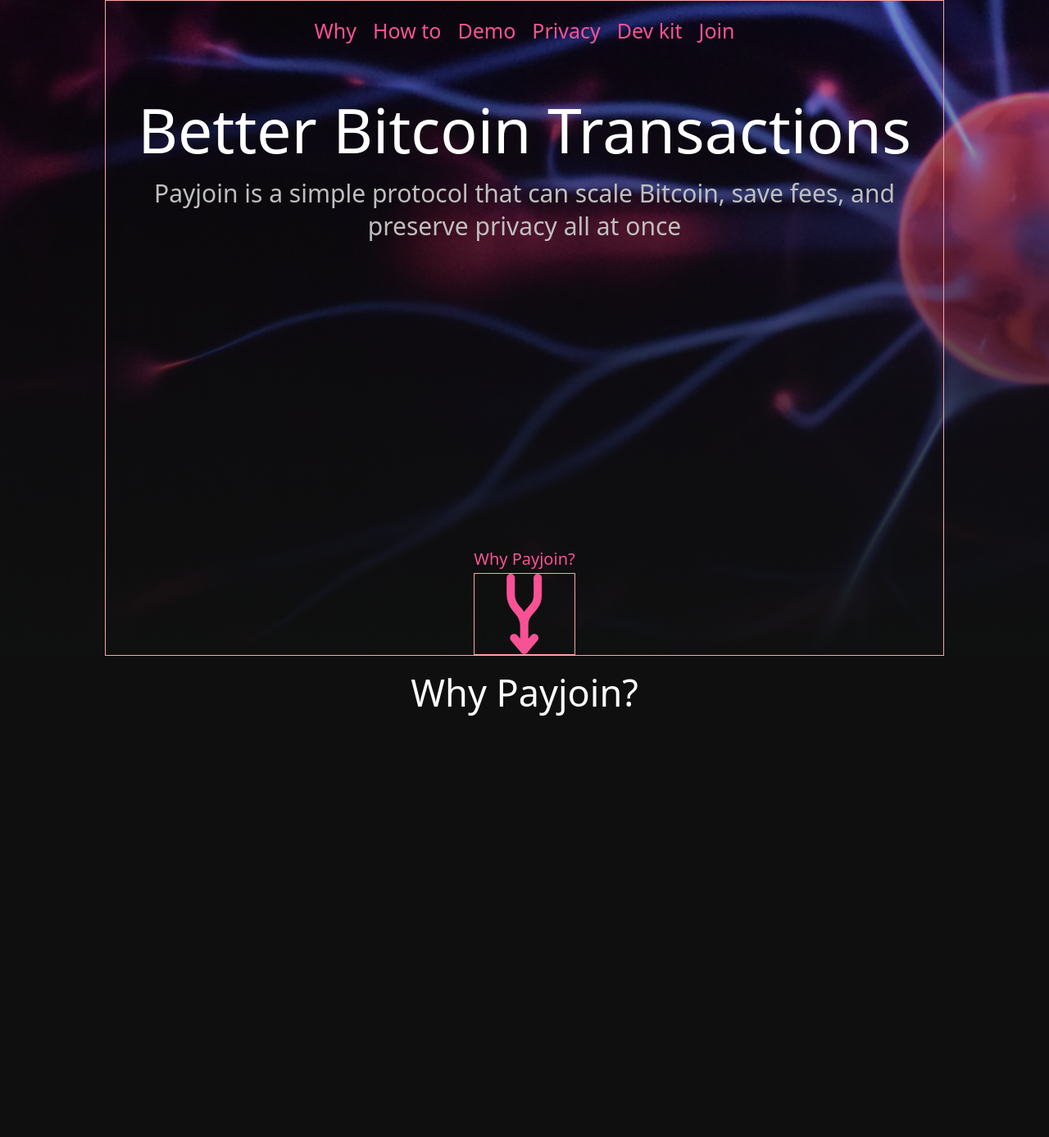
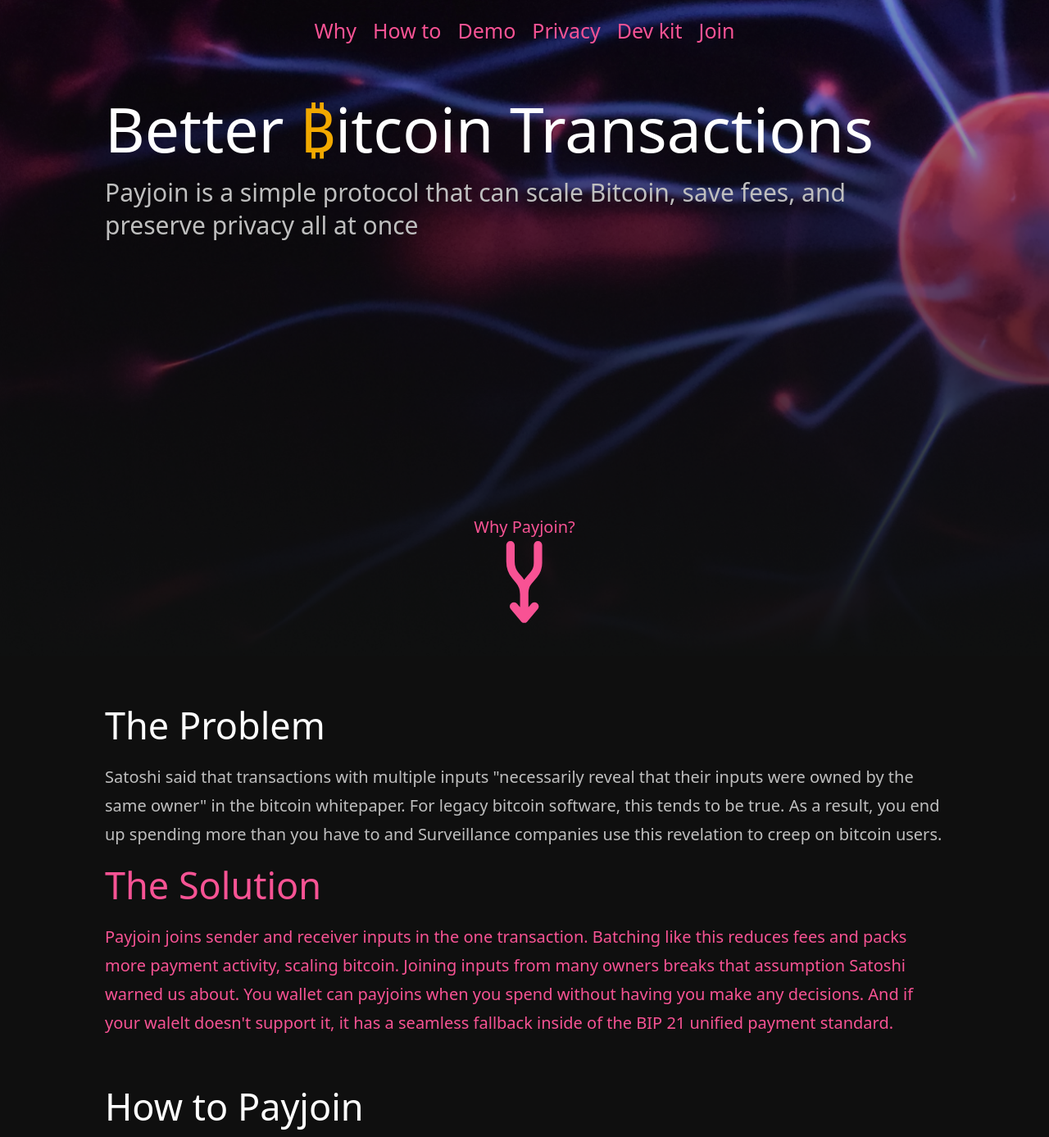
Before and after one commit to payjoin/payjoin.org, a SvelteKit app: page / in a window 1280 px wide. Shown: the top 1387 px of the page at 82% size. Before the commit the page ends 890 px from the top, so only its background shows below. Built offline with nearby package versions, Linux system fonts and the light colour scheme.

Commit message:
feat: add multiple sections

```diff
--- a/src/components/Link.svelte
+++ b/src/components/Link.svelte
@@ -4,7 +4,7 @@
 	$: rel = target === '_blank' ? 'noopener noreferrer' : '';
 </script>
 
-<a {href} {rel}>
+<a {href} {target} {rel}>
 	<slot />
 </a>
 
--- a/src/routes/+page.svelte
+++ b/src/routes/+page.svelte
@@ -1,12 +1,12 @@
 <script>
 	import Icon from '../components/Icon/Icon.svelte';
+	import Link from '../components/Link.svelte';
 </script>
 
-<section
-	class="h-screen pt-20 border border-red-300 text-center flex items-center justify-between flex-col w-4/5"
->
+<div class="w-4/5 flex flex-col gap-8">
+	<section class="h-screen pt-20 pb-8 flex items-center justify-between flex-col">
 		<div>
-		<h1>Better Bitcoin Transactions</h1>
+			<h1>Better <span class="text-[#f2a900] rotate-180">₿</span>itcoin Transactions</h1>
 			<h5 class="text-2xl">
 				Payjoin is a simple protocol that can scale Bitcoin, save fees, and preserve privacy all at
 				once
@@ -14,13 +14,133 @@
 		</div>
 		<a href="#why" class="flex flex-col justify-center">
 			<p class="text-primary">Why Payjoin?</p>
-		<Icon class="h-20 border border-red-300" name="arrowJoin" />
+			<Icon class="h-20" name="arrowJoin" />
 		</a>
 	</section>
+	<!-- TODO: flex col on large screen -->
+	<section id="why" class="flex sm:flex-col">
+		<div class="flex flex-col">
+			<h2>The Problem</h2>
+			<p>
+				Satoshi said that transactions with multiple inputs "necessarily reveal that their inputs
+				were owned by the same owner" in the bitcoin whitepaper. For legacy bitcoin software, this
+				tends to be true. As a result, you end up spending more than you have to and Surveillance
+				companies use this revelation to creep on bitcoin users.
+			</p>
+		</div>
+		<div class="flex flex-col text-[#F75394]">
+			<h2 class="pink">The Solution</h2>
+			<p>
+				Payjoin joins sender and receiver inputs in the one transaction. Batching like this reduces
+				fees and packs more payment activity, scaling bitcoin. Joining inputs from many owners
+				breaks that assumption Satoshi warned us about. You wallet can payjoins when you spend
+				without having you make any decisions. And if your walelt doesn't support it, it has a
+				seamless fallback inside of <Link
+					href="https://github.com/bitcoin/bips/blob/master/bip-0021.mediawiki"
+					target="_blank">the BIP 21 unified payment standard</Link
+				>.
+			</p>
+		</div>
+	</section>
+	<section>
+		<h2>How to Payjoin</h2>
+		<h3>Scan a Unified QR Code</h3>
+		<p>
+			This is a <Link href="https://bitcoinqr.dev/" target="_blank">BIP21 unified URI</Link> with a payjoin
+			parameter. Even if a wallet does not support payjoin, it can still fall back to the address to
+			make a successful transfer. This particular BIP21 will go to to payjoin.org’s cold wallet. By using
+			payjoin, you can get a unique address for your support to keep that private. Yes, even though we
+			use a cold wallet. Cool ❄️!
+		</p>
+	</section>
+	<section class="flex gap-4 sm:flex-col">
+		<div>
+			<h2>Try the Demo</h2>
+			<p>
+				Let's check out a payjoin flow. Bob is on the left trying to purchase some jewelry without
+				his peers finding out. The merchant's point of sale is on the right. Click Bob's screen to
+				scan the QR code and see just how easy it is to payjoin.
+			</p>
+		</div>
+		<div>
+			<iframe
+				title="Payjoin Demo"
+				class="w-full h-96"
+				style="border: 1px solid rgba(0, 0, 0, 0.1);"
+				src="https://www.figma.com/embed?embed_host=share&url=https%3A%2F%2Fwww.figma.com%2Fproto%2F7BpOmi30JgG6gIaE0T7fL4%2FPayjoin-Designs-Bitcoin-Wallet-UI-Kit-%2526-Design-System%3Fpage-id%3D4263%253A62592%26node-id%3D4954%253A70101%26viewport%3D-4364%252C-2385%252C0.48%26scaling%3Dmin-zoom%26starting-point-node-id%3D4954%253A70101"
+				allowfullscreen
+			/>
+		</div>
+	</section>
+	<section class="flex flex-col gap-4">
+		<h3>How is it private?</h3>
 
-<section id="why">
-	<h2>Why Payjoin?</h2>
+		<p>
+			The following <a
+				href="https://mempool.space/tx/58d68b22ab96b87a11c1fbd3090fee23f96f71a4115f96210ba776d0ae7d8d55"
+				>transaction</a
+			>
+			conforms to <em>unnecessary input heuristic</em>. It contributes more inputs than are typical
+			for the outputs it produces. It could be a payjoin, but we can’t know for sure.
+		</p>
+
+		<p>
+			It’s normal to make transactions like this to <a
+				href="https://bitcoin.design/guide/how-it-works/coin-selection/#minimize-future-fees-merge-coins"
+				>minimize future fees by merging coins</a
+			>. Merging coins connects their histories and hurts privacy if this is not a payjoin.
+		</p>
+
+		<p>
+			By using payjoin, two parties come together to merge coins, save fees, and enhance privacy at
+			the same time.
+		</p>
+
+		<code
+			class="my-8 flex p-4 text-[#F75394] gap-4 rounded-xl text-xs justify-between bg-[#401D29] self-center"
+		>
+			<div class="flex flex-col gap-4">
+				<span>input 0: 198,209 sats</span>
+				<span>input 1: 1,797,496 sats</span>
+			</div>
+			<div class="flex flex-col justify-center items-center gap-4">🔀</div>
+			<div class="flex flex-col gap-4">
+				<span> output 0: 288,535 sats</span>
+				<span> output 1: 1,705,291 sats</span>
+			</div>
+		</code>
+		<p>Because of payjoin, any of the following outcomes are plausible:</p>
+		<ul class="list-disc font-bold">
+			<li>
+				Alice had input 0 and input 1.
+				<br /><span>She paid Bob output 0 and made output 1 as change</span>
+			</li>
+			<li>
+				Alice had input 0 and input 1. <br />
+				<span>She paid Bob output 1 and made output 0 as change</span>
+			</li>
+			<li>
+				Bob had input 0, Alice had input 1. <br /><span
+					>Bob was paid 90,326 sats to output 0, Alice took output</span
+				>
+				1 as change.
+			</li>
+			<li>
+				Bob had input 0, Alice had input 1.<br /><span
+					>Bob was paid 1,507,082 sats to output 1, Alice took output 0 as change.</span
+				>
+			</li>
+		</ul>
+
+		<p>
+			The possibility of that Alice and Bob may have both contributed via payjoin breaks the
+			heuristic analysis used to harm bitcoin privacy. Payjoin not only makes it more difficult for
+			someone looking at payjoin user history to figure out exactly how much money changed hands, it
+			does so for every other transaction with many inputs and two outputs too. It looks no
+			different.
+		</p>
 	</section>
+</div>
 
 <style lang="postcss">
 	h1 {
@@ -29,7 +149,16 @@
 	h2 {
 		@apply text-4xl my-4 text-white;
 	}
+	h3 {
+		@apply text-2xl my-2 text-white;
+	}
+	.pink {
+		@apply text-[#F75394];
+	}
 	h5 {
 		@apply text-2xl;
 	}
+	ul > li > span {
+		@apply font-normal;
+	}
 </style>
```
Lines whose indentation alone changed are shown as unchanged.
